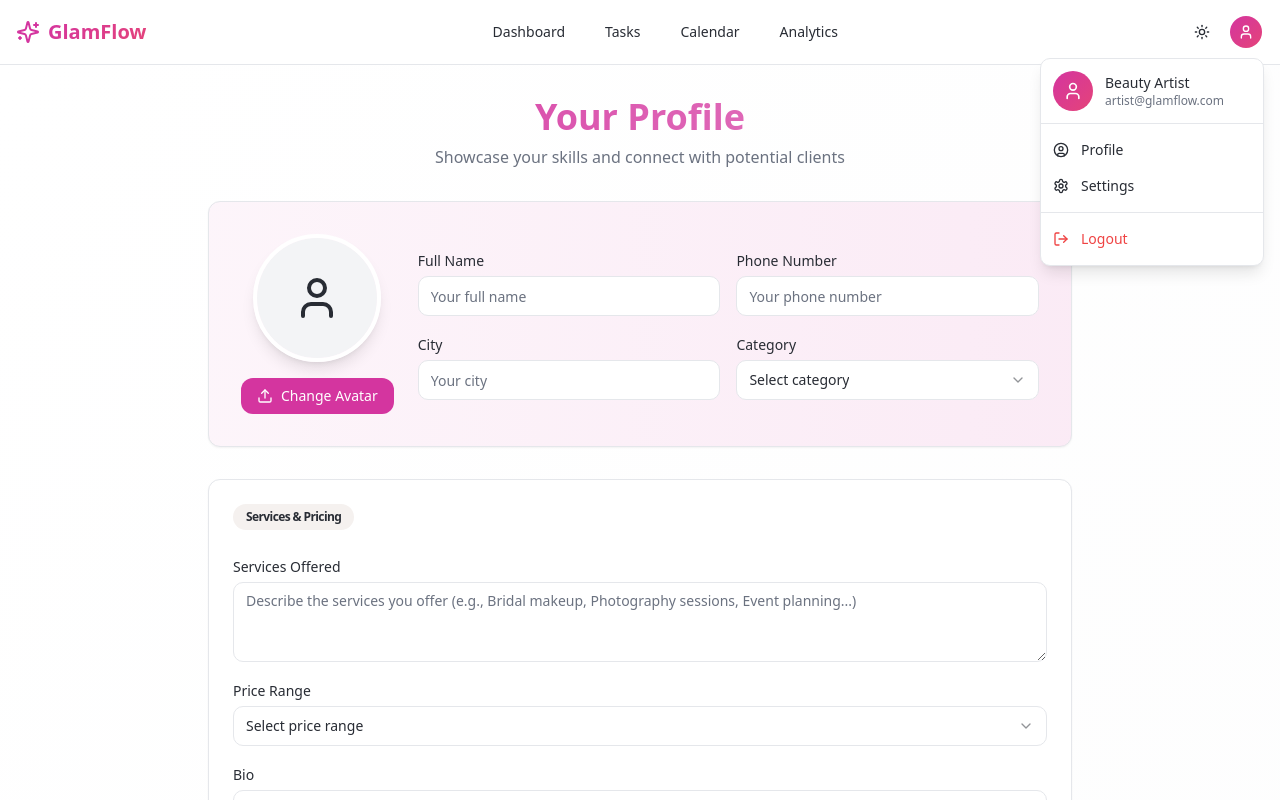
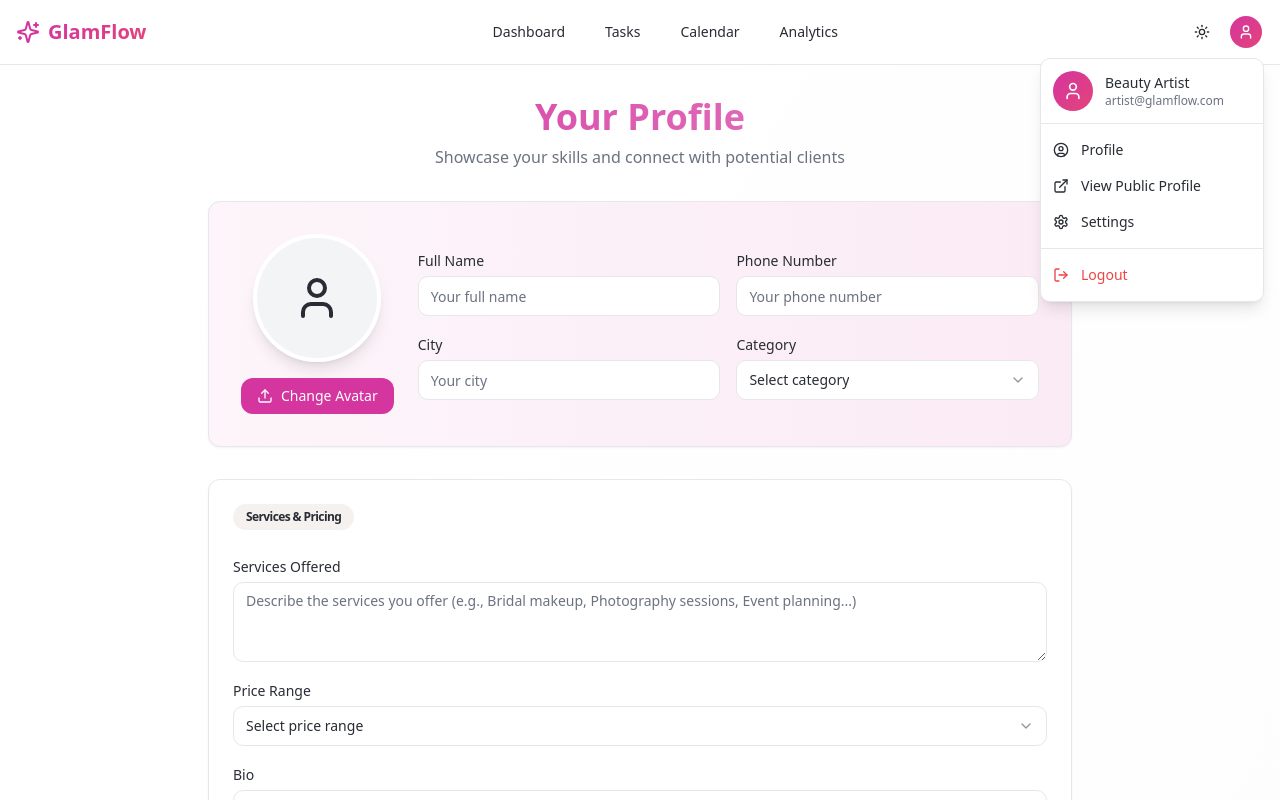
Before and after one commit to askusstudio/glamflow, a React (Vite) app: page /profile in a window 1280 px wide. Both pictures are taken after a click on the button 1246 px from the left and 32 px from the top of the page. Shown: the top 800 px of the page. Built offline with nearby package versions, Linux system fonts and the light colour scheme.

Commit message:
Add profile preview link
Add a button to the navbar to navigate to the public profile preview page. Also, add a button within the profile page's dropdown/modal to link to the same public profile preview page.

```diff
--- a/src/components/general/Navbar.tsx
+++ b/src/components/general/Navbar.tsx
@@ -1,7 +1,7 @@
 import { Button } from "@/components/ui/button";
 import { useState, useRef, useEffect } from "react";
 import { ThemeToggle } from "@/components/ui/theme-toggle";
-import { Menu, X, Sparkles, User, Settings, LogOut, UserCircle } from "lucide-react";
+import { Menu, X, Sparkles, User, Settings, LogOut, UserCircle, ExternalLink } from "lucide-react";
 import { supabase } from "@/integrations/supabase/client";
 import { useNavigate, useLocation } from "react-router-dom";
 
@@ -16,6 +16,7 @@ const Navbar = () => {
   const [email, setEmail] = useState("artist@glamflow.com");
   const [avatarUrl, setAvatarUrl] = useState(null);
   const [loading, setLoading] = useState(true);
+  const [userId, setUserId] = useState(null);
 
   // Fetch user profile data
   useEffect(() => {
@@ -23,6 +24,7 @@ const Navbar = () => {
       setLoading(true);
       const { data: { user } } = await supabase.auth.getUser();
       if (user) {
+        setUserId(user.id);
         setEmail(user.email || "No email");
 
         const { data, error } = await supabase
@@ -62,6 +64,11 @@ const Navbar = () => {
     switch (action) {
       case "profile":
         navigate("/profile");
+        break;
+      case "public-profile":
+        if (userId) {
+          window.open(`/public-profile/${userId}`, '_blank');
+        }
         break;
       case "settings":
         console.log("Navigate to settings");
@@ -177,6 +184,14 @@ const Navbar = () => {
                     </button>
 
                     <button
+                      onClick={() => handleProfileAction("public-profile")}
+                      className="w-full flex items-center gap-3 px-3 py-2 text-sm hover:bg-muted transition-colors"
+                    >
+                      <ExternalLink className="h-4 w-4" />
+                      View Public Profile
+                    </button>
+
+                    <button
                       onClick={() => handleProfileAction("settings")}
                       className="w-full flex items-center gap-3 px-3 py-2 text-sm hover:bg-muted transition-colors"
                     >
```
